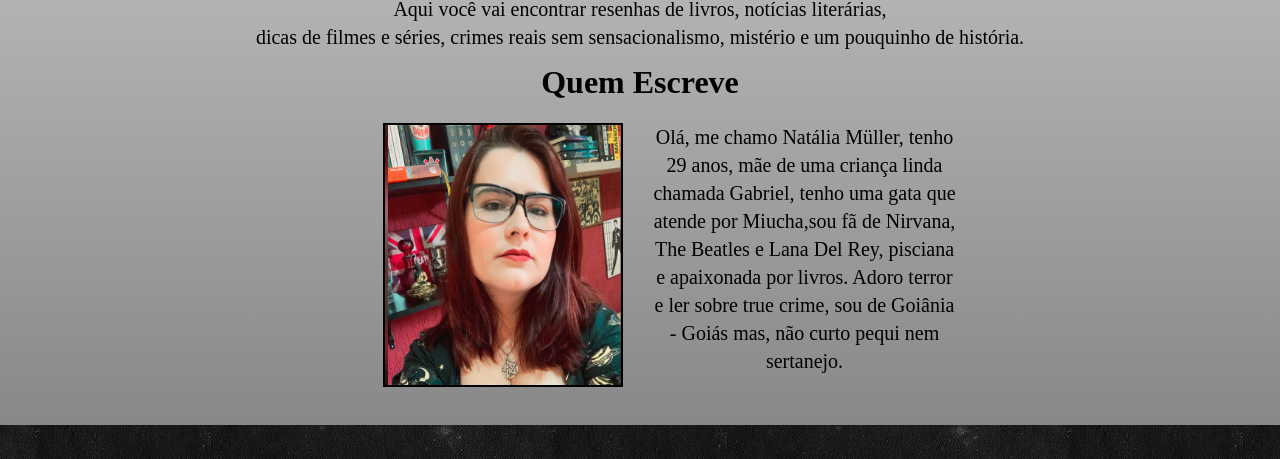
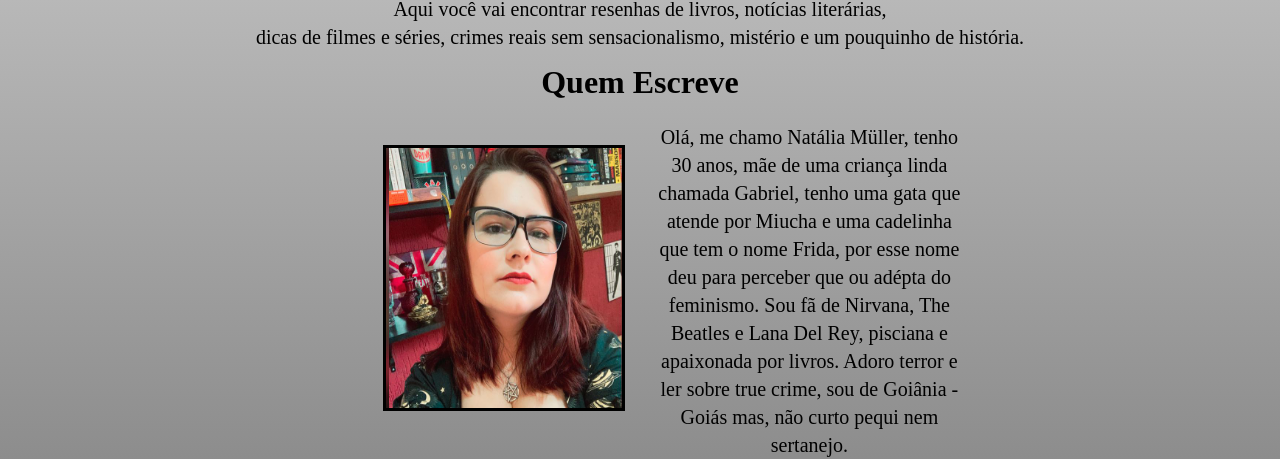
Before and after one commit to MarcoAurelio30/Mistoria-Literaria, a plain HTML site: page index.html in a window 1280 px wide. Shown: the part 1010-1469 px from the top of the page. Drawn offline with Linux system fonts and the light colour scheme.

Commit message:
Atualizando o texto sobre a autora.

```diff
--- a/estilos/home-style.css
+++ b/estilos/home-style.css
@@ -69,14 +69,16 @@ div{
 .img-autora{
 	width: 35%;
 	height: 260px;
-	border: 2px solid #000000;
+	border: 3px solid #000000;
 	float: left;
 	margin: 0 0 30px 80px;
+	position: relative;
+	top: 22px;
 }
 
 .descricao-autora{
 	width: 45%;
-	padding: 0 0 50px 320px;
+	padding: 0 0 50px 325px;
 	position: relative;
 	left: 30px;
 
--- a/index.html
+++ b/index.html
@@ -31,7 +31,7 @@
 
 				<div>
 					<img class="img-autora" src="imagens/quem-escreve2.jpg">
-					<p class="descricao-autora">Olá, me chamo Natália Müller, tenho 29 anos, mãe de uma criança linda chamada Gabriel, tenho uma gata que atende por Miucha,sou fã de Nirvana, The Beatles e Lana Del Rey, pisciana e apaixonada por livros. Adoro terror e ler sobre true crime, sou de Goiânia - Goiás mas, não curto pequi nem sertanejo.</p>
+					<p class="descricao-autora">Olá, me chamo Natália Müller, tenho 30 anos, mãe de uma criança linda chamada Gabriel, tenho uma gata que atende por Miucha e uma cadelinha que tem o nome Frida, por esse nome deu para perceber que ou adépta do feminismo. Sou fã de Nirvana, The Beatles e Lana Del Rey, pisciana e apaixonada por livros. Adoro terror e ler sobre true crime, sou de Goiânia - Goiás mas, não curto pequi nem sertanejo.</p>
 				</div>
 			</section>
 		</main>
```
